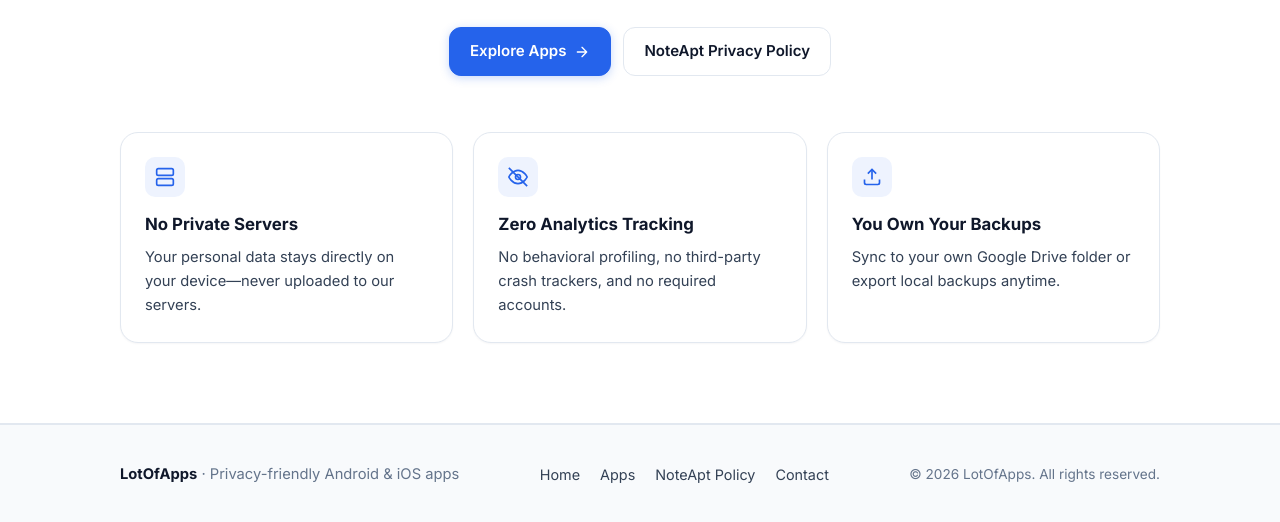
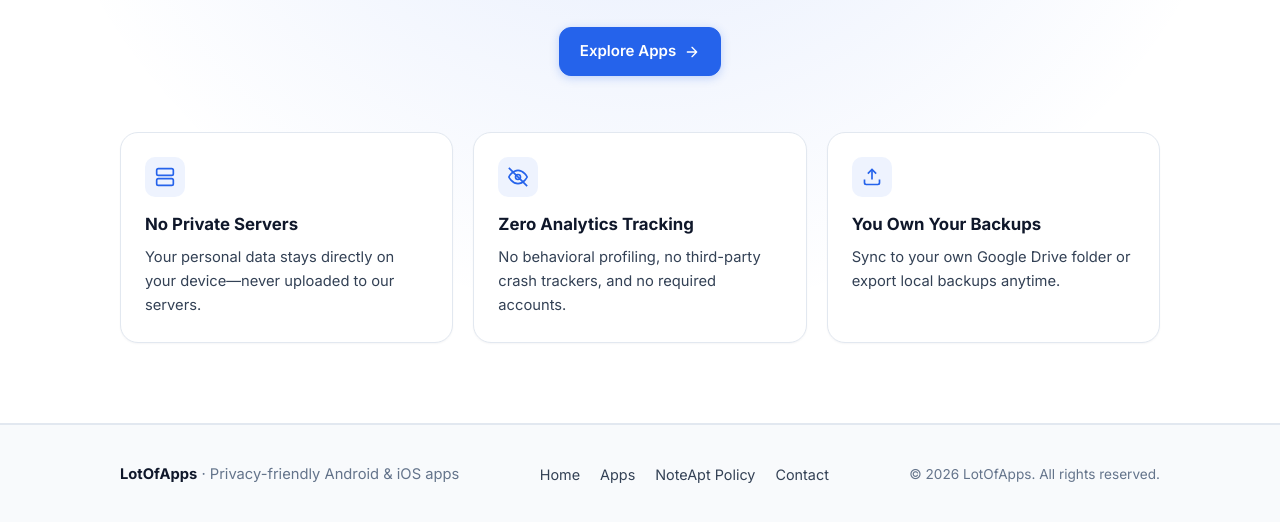
Before and after one commit to lotofapps/lotofapps.github.io, a plain HTML site: page index.html in a window 1280 px wide. Shown: the part 386-908 px from the top of the page. Drawn offline with Linux system fonts and the light colour scheme.

Commit message:
site a bg color sob place a dilam

```diff
--- a/index.html
+++ b/index.html
@@ -26,6 +26,7 @@
       rel="stylesheet"
     />
     <link rel="stylesheet" href="styles.css" />
+    <style></style>
   </head>
   <body>
     <a href="#main" class="skip-link">Skip to content</a>
@@ -238,9 +239,6 @@
                   />
                 </svg>
               </a>
-              <a href="#noteapt" class="btn btn-outline"
-                >NoteApt Privacy Policy</a
-              >
             </div>
           </div>
 
--- a/styles.css
+++ b/styles.css
@@ -147,6 +147,30 @@ code {
   overflow: hidden;
   clip: rect(0 0 0 0);
   white-space: nowrap;
+}
+
+html,
+body {
+  height: 100%;
+}
+body {
+  min-height: 100vh;
+  display: flex;
+  flex-direction: column;
+}
+main#main {
+  position: relative;
+  flex: 1 0 auto;
+  width: 100%;
+  background-image: radial-gradient(
+    circle at 50% 0%,
+    rgba(37, 99, 235, 0.14),
+    transparent 65%
+  );
+}
+.site-footer {
+  flex-shrink: 0;
+  margin-top: auto;
 }
 
 /* ==========================================================================
```
